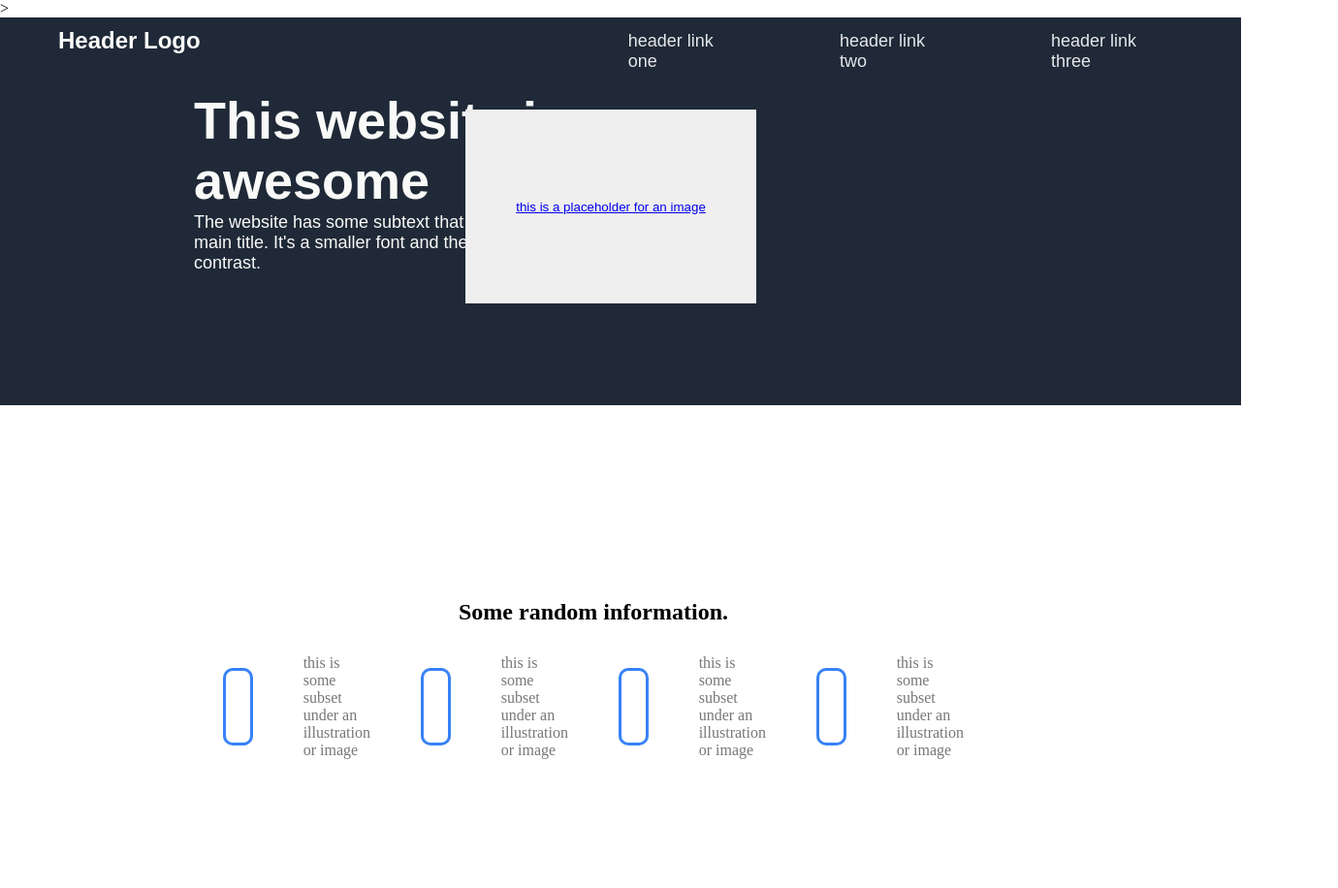
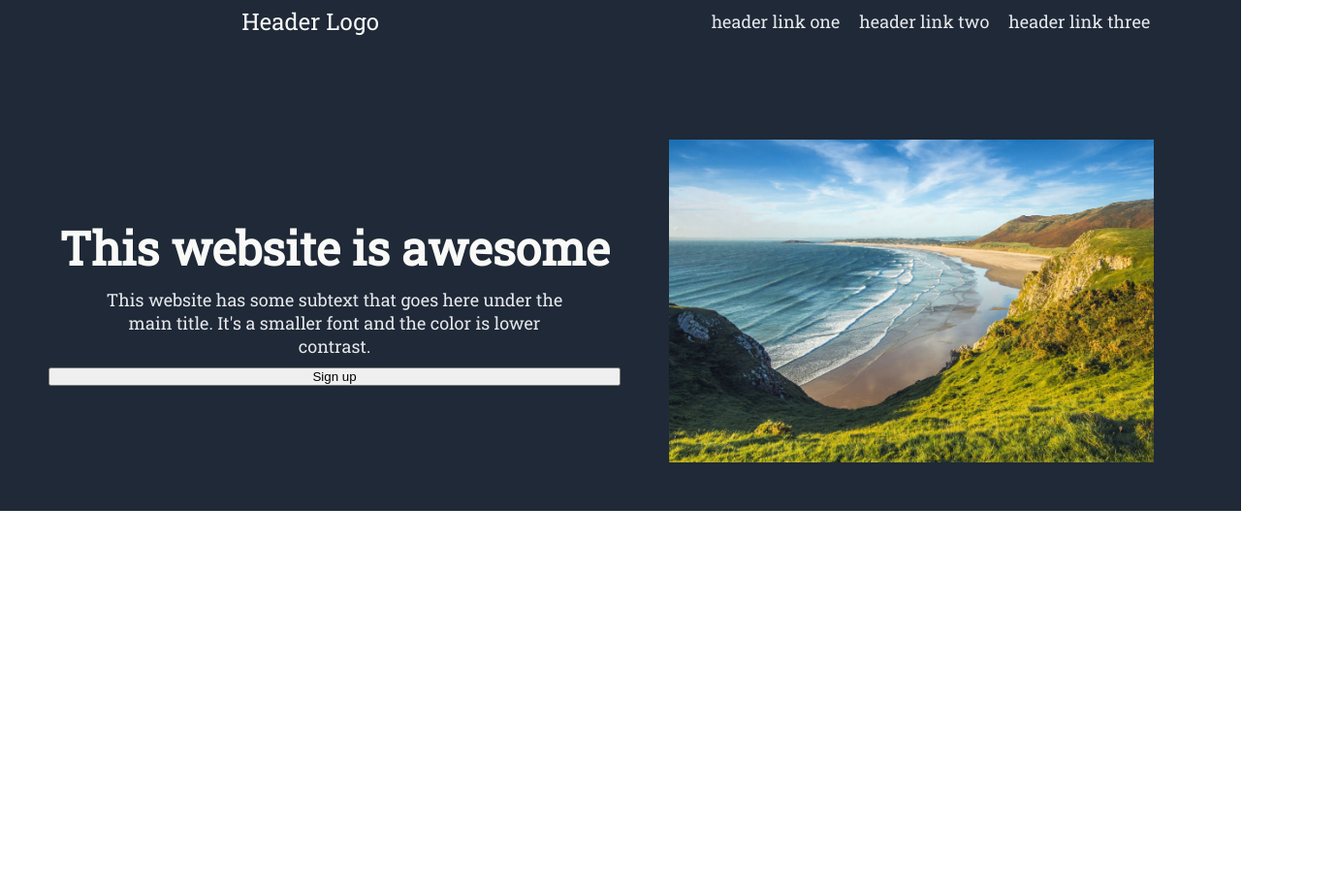
Before and after one commit to JacintaNgwu/Landing-page, a plain HTML site: page index.html in a window 1280 px wide. Shown: the top 916 px of the page at 97% size, 1380 px wide, since content can reach past the window. After the commit the page ends 800 px from the top, so only its background shows below. Drawn offline with Linux system fonts and the light colour scheme.

Commit message:
initial commit

```diff
--- a/css/style.css
+++ b/css/style.css
@@ -1,3 +1,74 @@
+@import url('https://fonts.googleapis.com/css2?family=Roboto+Slab&display=swap');
+
+*{
+
+    margin: 0;
+    padding: 0;
+}
+
+body{
+    font-family: 'Roboto slab';
+}
+
+.header{
+    background-color: #1f2937;
+}
+
+#header-logo{
+    font-size: 24px;
+    color: #f9faf8;
+}
+
+.header-link{
+    font-size: 18px;
+    color: #e5e7eb;
+    margin: 10px;
+}
+
+.navbar{
+    display: flex;
+    flex-direction: row;
+}
+
+ul{
+    display: flex;
+    flex-direction: row;
+    list-style: none;
+}
+
+.left,.right{
+    display: flex;
+    width: 50%;
+    justify-content: center;
+    align-items: center;
+}
+
+h1{
+    font-size: 48px;
+    font-weight: bolder;
+    color: #f9faf8;
+}
+
+.text-box{
+    display: flex;
+    flex-direction: row;
+    margin: 50px;
+}
+
+.left-text-box,.right-text-box{
+    display: flex;
+    justify-content: center;
+    text-align: center;
+    flex-direction: column;
+    width: 50%;
+}
+
+img{
+    margin: 50px;
+}
+
+
+/*
 *{
     margin: 0;
     padding: 0;
@@ -120,7 +191,8 @@ ul li a:hover{
     color: #f9faf8;
     text-decoration: none;
 }
-/*--------information---------*/
+
+
 .information{
     width:80% ;
     margin: 100px;
@@ -164,7 +236,7 @@ ul li a:hover{
 }
 
 
-/*-------quote--------*/
+
 .quote{
     width: 100% ;
     height: 400px;
@@ -184,7 +256,7 @@ ul li a:hover{
 }
 
 
-/*----------action------*/
+
 
 .action{
     background-color: #3882f6;
@@ -219,7 +291,7 @@ ul li a:hover{
 
 }
 
-/*-----------footer--------*/
+
 
 .footer-bottom{
     background-color: #1f2937;
@@ -232,3 +304,4 @@ ul li a:hover{
     left: 0px;
     padding-top: 20px;
 }
+*/
--- a/index.html
+++ b/index.html
@@ -8,7 +8,39 @@
         <title>The Website</title>
     </head>
     <body>
-      >
+        <div class="header">
+            <div class="navbar">
+                <div class="left">
+                   <p id="header-logo">Header Logo</p>
+                </div>
+                <div class="right">
+                    <ul>
+                        <li class="header-link">header link one</li>
+                        <li class="header-link">header link two</li>
+                        <li class="header-link">header link three</li>
+                    </ul>
+                </div>
+            </div>
+            <div class="text-box">
+                <div class="left-text-box">
+                    <h1>This website is awesome</h1>
+                    <p class="header-link">This website has some subtext that goes here under the<br>main title. It's a smaller font and the color is lower<br>contrast.</p>
+                    <button type="button" class="sign-up-main">Sign up</button>
+                </div>
+
+                <div class="right-text-box">
+                    <img src="/images/pexels-pixabay-315998(1).jpg" alt="Beautiful pixabay" width="500">
+                </div>
+            </div>
+        </div>
+
+
+
+
+
+
+
+        <!---------------
         <section class="header">
             <div class="main">
                 <div class="navbar"
@@ -41,7 +73,7 @@
     </div>
             </section>
 
-<!----- information------>
+
 
 <section class=" information">
 <h1>Some random information.</h1>
@@ -79,7 +111,7 @@
 
 </section>
 
-<!------quote-------->
+
 
 
 <section class="quote">
@@ -91,7 +123,7 @@ that it looks nice.</br>
 
 </section>
 
-<!--------action-------->
+
 
 
 <section class="action">
@@ -109,7 +141,7 @@ that it looks nice.</br>
 </section>
 
 
-<!--------footer-------->
+
 
 <section class="footer">
     <div class="footer-bottom">
@@ -117,6 +149,6 @@ that it looks nice.</br>
     </div>
 </section>
 
-
+-------->
     </body>
 </html>
```
